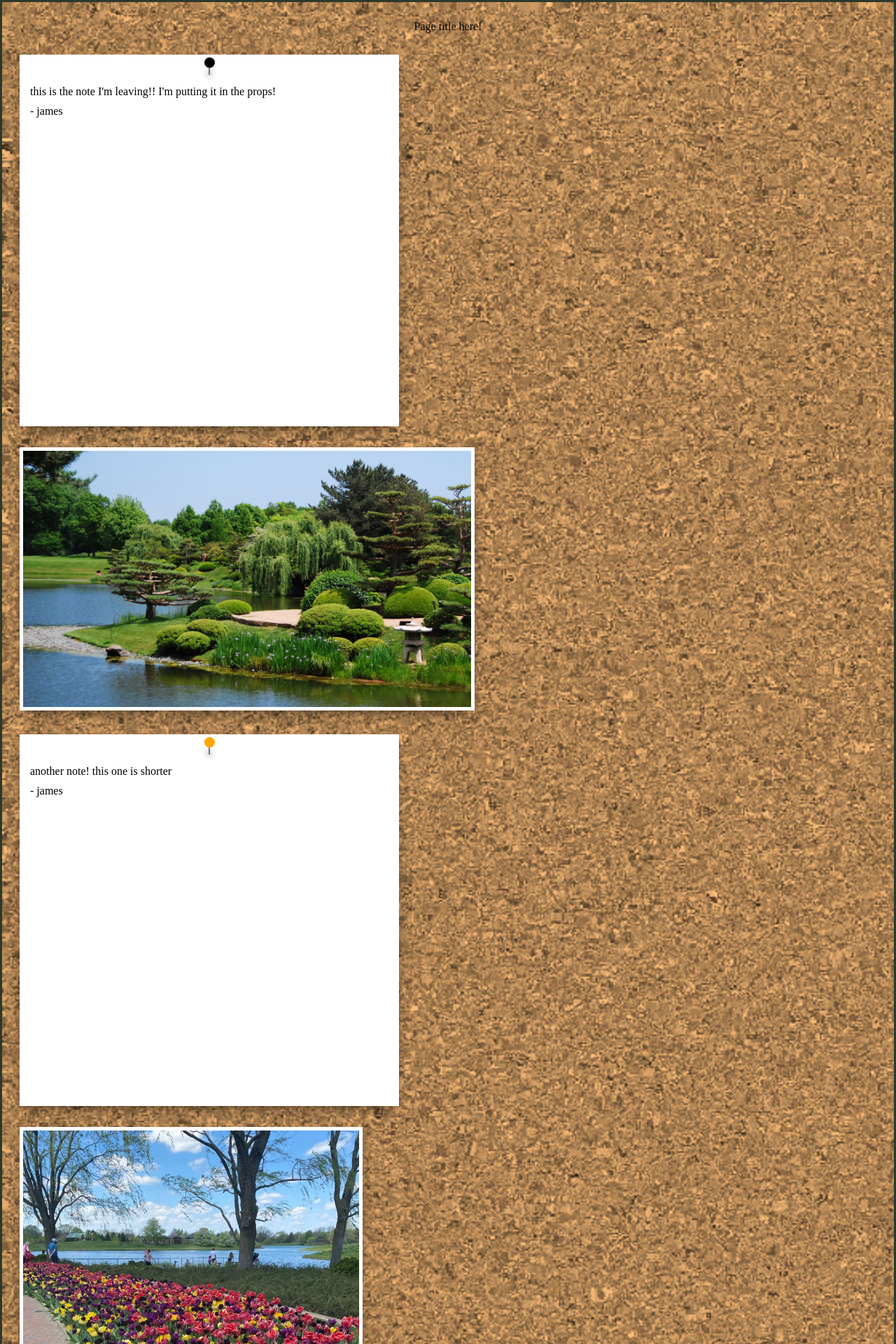
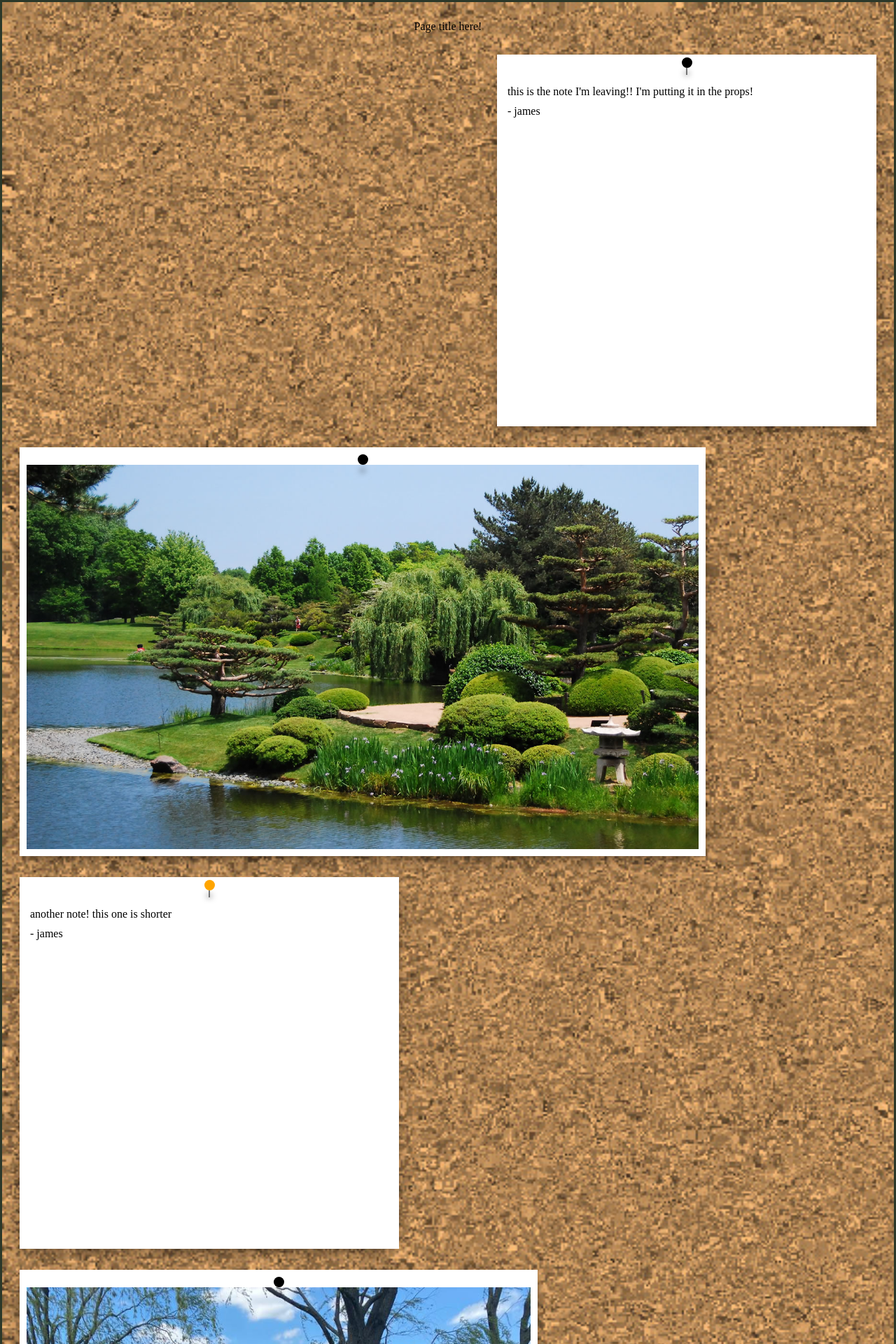
Before and after one commit to jmscshipp/birthday-board, a Next.js app: page / in a window 1280 px wide. Shown: the top 1920 px of the page at 70% size. Built offline with nearby package versions, Linux system fonts and the light colour scheme.

Commit message:
pushing before I mess with pin z index too much

```diff
--- a/src/app/Note.tsx
+++ b/src/app/Note.tsx
@@ -4,15 +4,17 @@ export type NoteProps = {
     color : string;
     message : string;
     sender: string;
+    placement: string;
 }
 
-export default function Note({color, message, sender} : NoteProps) {
+export default function Note({color, message, sender, placement} : NoteProps) {
 
     const headColor= {
         backgroundColor: color
     };
 
     return (
+        <div className={placement == "left" ? styles.placeLeft : styles.placeRight}>
             <div className={styles.note}>
                 <div className={styles.pin}>
                     <div style={headColor} className={styles.pinHead}></div>
@@ -21,5 +23,7 @@ export default function Note({color, message, sender} : NoteProps) {
                 </div>
                 <p className={styles.text}>{message}</p>
                 <p className={styles.senderText}>{`- ` + sender}</p>
-        </div>);
+            </div>
+        </div>
+        );
 }
--- a/src/app/Picture.tsx
+++ b/src/app/Picture.tsx
@@ -7,8 +7,17 @@ type PictureProps = {
 
 export default function Picture({image, sender} : PictureProps) {
 
+    const headColor= {
+        backgroundColor: 'black'
+    };
+
     return (
         <div className={styles.pictureBox}>
+                <div className={styles.pin}>
+                    <div style={headColor} className={styles.pinHead}></div>
+                    <div className={styles.pinBody}></div>
+                    <div className={styles.pinShadow}></div>
+                </div>
             <img src={image} className={styles.pictureImg}></img>
         </div>);
 }
--- a/src/app/page.module.css
+++ b/src/app/page.module.css
@@ -4,20 +4,19 @@ body {
 
 .page {
   min-height: 100vh;
+  padding: 10px;
 
-  /* cork board image*/
+  background-color: #a96f49;
   background-image: url(./bulletin-board-texture.jpg);
-  background-color: brown;
   background-repeat: repeat;
   background-size: cover;
 
-  padding: 10px;
-
   border: 3px solid #2c3829;
-  box-shadow: inset 0 0 0 10px #40513B,
-  inset 0 0 0 13px #1a0e00,
-  inset 16 16 20 -6px rgba(0, 0, 0, 0.623),
-  inset -16 -16 20 -6px rgba(0, 0, 0, 0.623);
+  box-shadow:
+    inset 0 0 0 10px #40513B,
+    inset 0 0 0 13px #1a0e00,
+    inset 16 16 20 -6px rgba(0, 0, 0, 0.623),
+    inset -16 -16 20 -6px rgba(0, 0, 0, 0.623);
 }
 
 .title{
@@ -39,12 +38,14 @@ body {
   flex-direction: column;
   align-items: center;
   margin-bottom: 15px;
+  z-index: 11;
 }
 
 .pinHead {
   height: 15px;
   width: 15px;
   border-radius: 50%;
+  z-index: 12;
 }
 
 .pinShadow {
@@ -53,6 +54,7 @@ body {
   background-color: rgba(0, 0, 0, 0.623);
   filter: blur(4px);
   margin-top: -4px;
+  z-index: 10;
 }
 
 .pinBody {
@@ -77,16 +79,27 @@ body {
 .pictureBox {
   display: inline-block;
   background-color: white;
-  padding: 5px;
+  padding: 10px;
   margin: 15px;
   box-shadow: 0 8px 20px -6px rgba(0, 0, 0, 0.623);
 }
 
 .pictureImg {
   display: block;
-  /* limits largest dimension to half of screen width*/
-  max-width: 50vw;
-  max-height: 50vw;
+  /* limits largest dimension to 75% of screen width*/
+  max-width: 75vw;
+  max-height: 75vw;
   width: auto;
   height: auto;
+  margin-top: -25px;
 }
+
+.placeLeft {
+  display: flex;
+  justify-content: flex-start;
+}
+
+.placeRight {
+  display: flex;
+  justify-content: flex-end;
+}
--- a/src/app/page.tsx
+++ b/src/app/page.tsx
@@ -8,9 +8,9 @@ export default function Home() {
         <div className={styles.title}>
           <p>Page title here!</p>
         </div>
-        <Note color="black" message="this is the note I'm leaving!! I'm putting it in the props!" sender="james"></Note>
+        <Note color="black" message="this is the note I'm leaving!! I'm putting it in the props!" sender="james" placement="right"></Note>
         <Picture image="/images/botanic-garden-horizontal.jpg" sender=""></Picture>
-        <Note color="orange" message="another note! this one is shorter" sender="james"></Note>
+        <Note color="orange" message="another note! this one is shorter" sender="james" placement ="left"></Note>
         <Picture image="/images/botanic-garden-vertical.jpg" sender=""></Picture>
     </div>
   );
```
Lines whose indentation alone changed are shown as unchanged.
